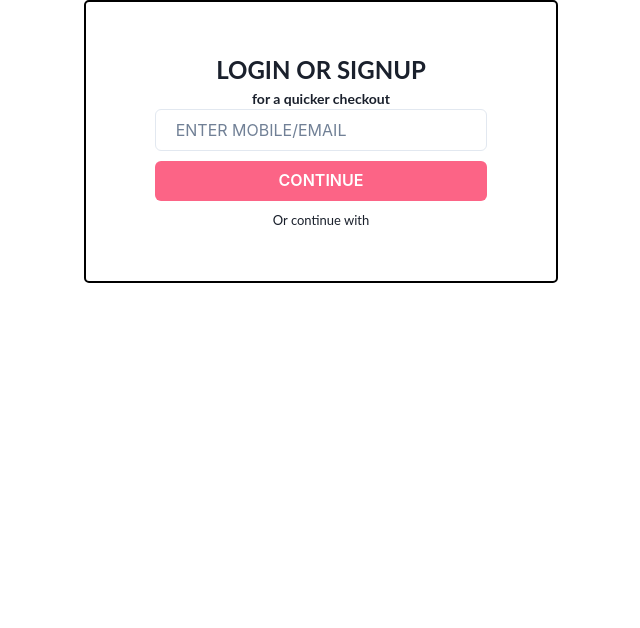
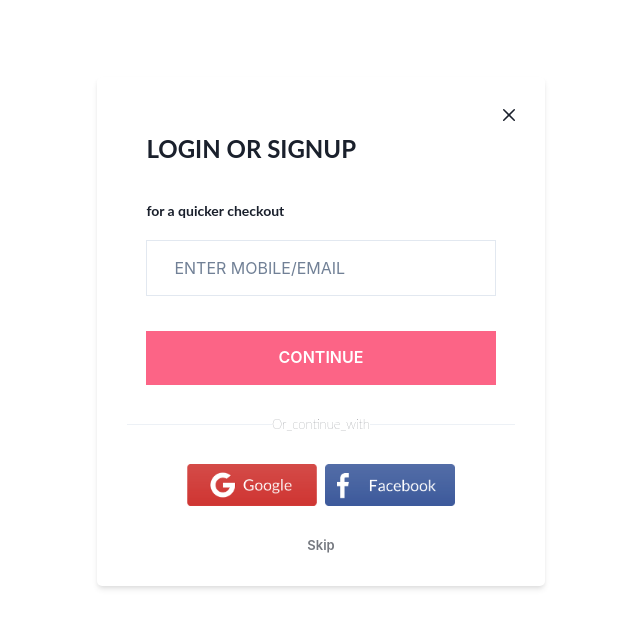
Before and after one commit to harshita0802goswami/faballey-clone, a React (Create React App) app in the folder faballeyclone/: page /login in a window 1280 px wide. Shown: the top 628 px of the page, without its empty margins (319-959 px from the left). Built offline with nearby package versions, Linux system fonts and the light colour scheme.

Commit message:
Login-SignUp(Google Authentification pending)

```diff
--- a/faballeyclone/src/Components/Login-SignUp/Login.jsx
+++ b/faballeyclone/src/Components/Login-SignUp/Login.jsx
@@ -2,25 +2,66 @@ import {
   FormControl,
   FormLabel,
   Input,
+  Divider,
   Button,
-  Text, Box,
+  Text, Box, Flex, Image
 } from "@chakra-ui/react";
+import { CloseIcon } from "@chakra-ui/icons"
+import { Icon } from '@chakra-ui/react'
+import google from "./LoginImages/Login_Image1.png"
+import facebook from "./LoginImages/Login_Image2.png"
+import { useRef } from "react";
 function Login() {
+
+
+  const divRef = useRef();
+
+
+  const inputRef = useRef()
+  const closeDiv = () => {
+    divRef.current.style.display = divRef.current.style.display === 'none' ? 'block' : 'none';
+  }
+
+  const handleInputClick = () => {
+    inputRef.current.style.borderBottom = '2px solid black';
+  };
+
   return (
-    <Box>
-      <Box w={"37%"} border={"2px solid black"} borderRadius={"5px"} padding={"50px"} margin={"auto"} >
-        <Text fontFamily={"Lato"} fontSize={"24px"} fontWeight={"bold"}> LOGIN OR SIGNUP</Text>
-        <Text fontFamily={"Lato"} fontSize={"14px"} fontWeight={"bold"}> for a quicker checkout</Text>
 
-        <FormControl>
-          <Input w={"90%"} padding={"20px"} type="email" id="email" placeholder="ENTER MOBILE/EMAIL" />
-        </FormControl>
-        <Button w={"90%"} color={"white"} padding={"20px"} margin={"10px"} type="submit" bg={"#fc6486"}>
-          CONTINUE
-        </Button>
-        <Text fontFamily={"Lato"} fontSize={"13px"} > Or continue with</Text>
+    <Box mt={'6%'} >
+        <Box  ref={divRef} bg={"white"} w={"35%"} boxShadow='md' borderRadius={"5px"} padding={"30px"} margin={"auto"} >
+          <Icon w={"12px"} as={CloseIcon} float={"right"} cursor={"pointer"} onClick={closeDiv} /> <br />
+          <Text ml={"5%"} paddingBottom={"33px"} textAlign={"left"} fontFamily={"Lato"} fontSize={"24px"} fontWeight={"bold"}> LOGIN OR SIGNUP</Text>
+          <Text ml={"5%"} paddingBottom={"19px"} textAlign={"left"} fontFamily={"Lato"} fontSize={"14px"} fontWeight={"bold"}> for a quicker checkout</Text>
 
-      </Box>
+          <FormControl isRequired >
+            <Input borderRadius={"none"} ref={inputRef}  onClick={handleInputClick} w={"90%"} padding={"27px"} type="email" id="email" placeholder="ENTER MOBILE/EMAIL" />
+          </FormControl>
+          <Button borderRadius={"0px"} w={"90%"} color={"white"} padding={"27px"} marginTop={"35px"} marginBottom={"30px"} type="submit" colorScheme='red' bg={"#fc6486"}>
+            CONTINUE
+          </Button>
+
+          <Flex align="center" mb={"30px"} fontWeight={"thin"}>
+            <Divider />
+            <Text opecity fontFamily={"Lato"} fontSize={"13px"} opacity={"0.8"} >Or_continue_with</Text>
+            <Divider />
+          </Flex >
+
+
+          <Box margin={"auto"} justifyContent={"center"} gap={"8px"} w="80%" display={"flex"}>
+            <Image cursor={"pointer"} w={"42%"} src={google} alt={"google"} />
+            <Image cursor={"pointer"} w={"42%"} src={facebook} alt={"facebook"} />
+
+
+          </Box>
+
+
+
+          <Text opacity={"0.6"}
+            cursor={"pointer"} fontWeight={"semibold"} mt={"30px"} fontSize={"13px"} onClick = {closeDiv} ref={divRef} >Skip</Text>
+
+
+        </Box>
 
     </Box>
 
```
Also changed, not shown: faballeyclone/src/Components/Login-SignUp/LoginImages/Login_Image1.png (added), faballeyclone/src/Components/Login-SignUp/LoginImages/Login_Image2.png (added).
